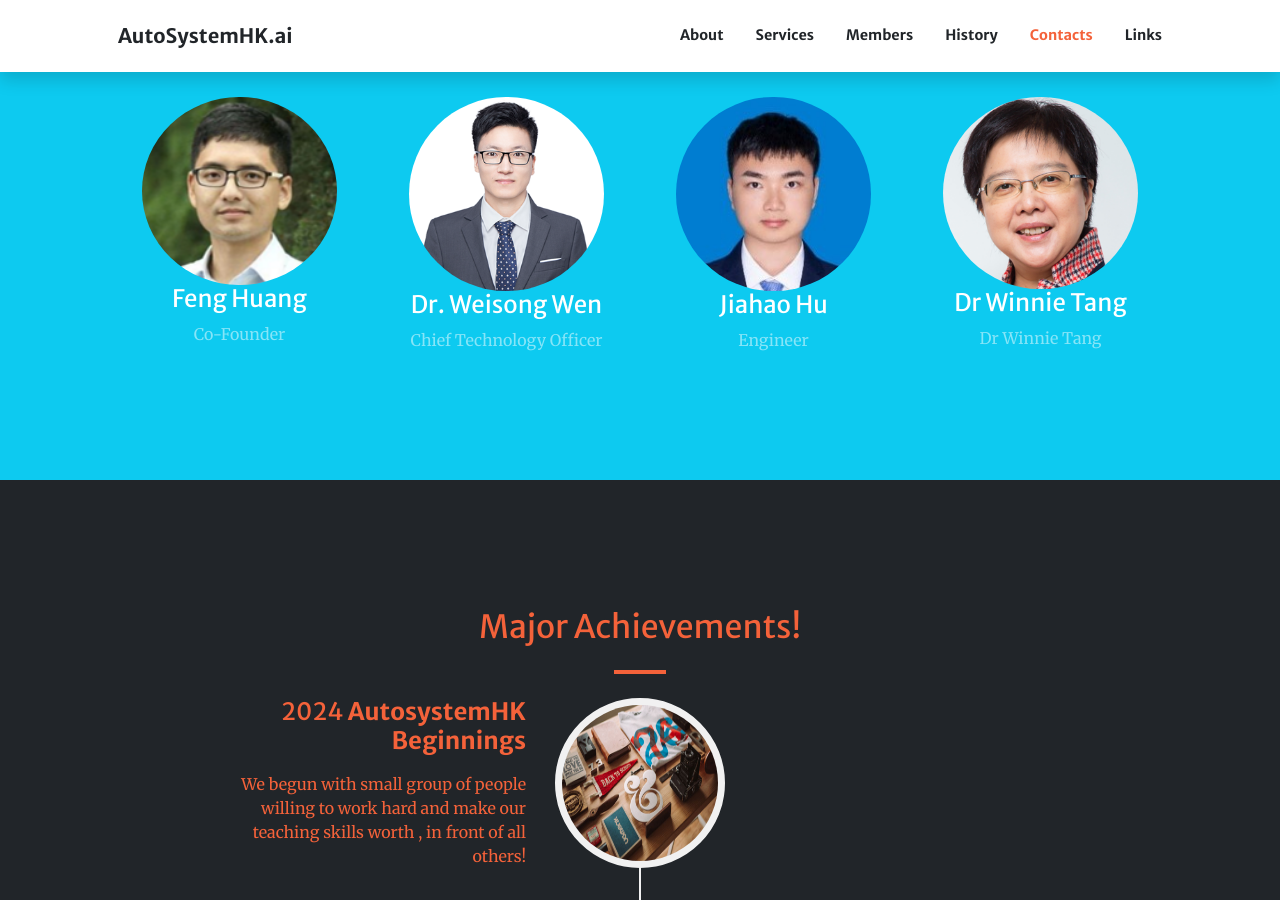
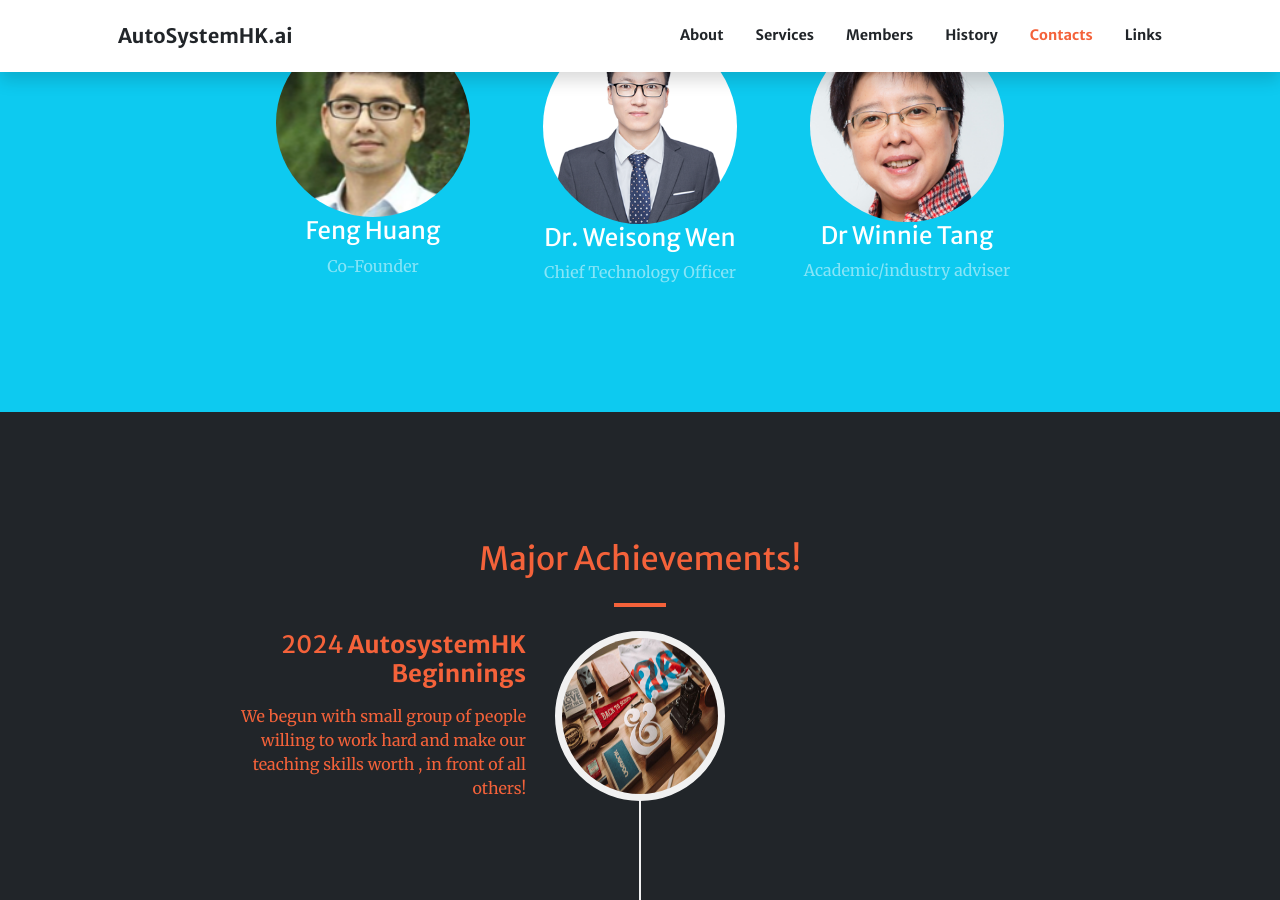
Before and after one commit to AutoSystemHK/AutoSystemHK.github.io, a Jekyll site: the page built from index.md, in a window 1280 px wide and 900 px high, scrolled down 2253 px. Built offline with Jekyll 4.4.1, drawn with Linux system fonts in a browser that asks for light colours; comment, search, counter and statistics services are not loaded.

```diff
--- a/index.md
+++ b/index.md
@@ -95,12 +95,12 @@ sections:
         text: Chief Technology Officer
         image: assets/img/members/weisongwen.png
         url: '#'
-      - title: Jiahao Hu
-        text: Engineer
-        image: assets/img/members/jiahaohu.jpg
-        url: '#'
+      # - title: Jiahao Hu
+      #   text: Engineer
+      #   image: assets/img/members/jiahaohu.jpg
+      #   url: '#'
       - title: Dr Winnie Tang
-        text: Dr Winnie Tang
+        text: Academic/industry adviser
         image: assets/img/members/WinnieTANG.png
         url: '#'
       # - title: Daniel T. Riley
```
Also changed, not shown: assets/img/portfolio/fullsize/Delivery_UAV.jpg, assets/img/portfolio/fullsize/vehicle_detection.png, assets/img/portfolio/thumbnails/Delivery_UAV.jpg, assets/img/portfolio/thumbnails/vehicle_detection.png.
